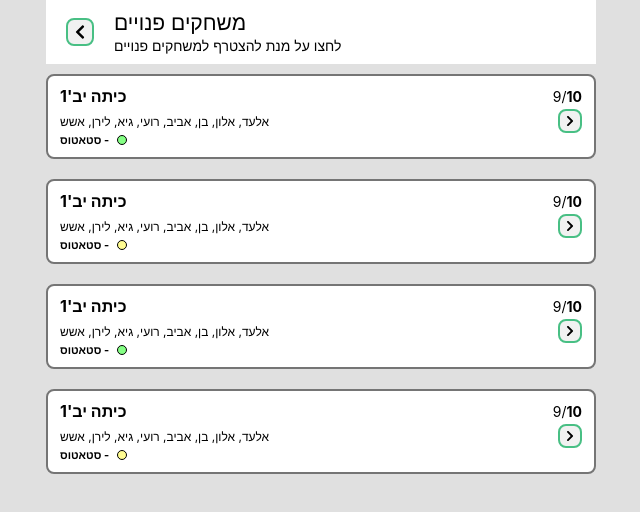
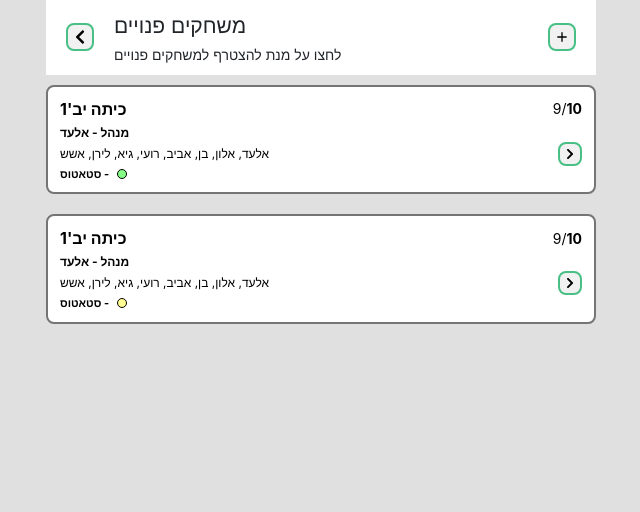
Before and after one commit to Adoobdoob71/ChemiFun_The_Sequel, a React (Create React App) app: page /home in a window 1280 px wide. Shown: the top 512 px of the page, without its empty margins (319-959 px from the left). Built offline with nearby package versions, Linux system fonts and the light colour scheme.

Commit message:
👌 IMPROVE: Small changes

```diff
--- a/public/index.html
+++ b/public/index.html
@@ -5,10 +5,7 @@
     <link rel="icon" href="%PUBLIC_URL%/favicon.ico" />
     <meta name="viewport" content="width=device-width, initial-scale=1" />
     <meta name="theme-color" content="#000000" />
-    <meta
-      name="description"
-      content="Web site created using create-react-app"
-    />
+    <meta name="description" content="חידון כימיה" />
     <link rel="apple-touch-icon" href="%PUBLIC_URL%/logo192.png" />
     <!--
       manifest.json provides metadata used when your web app is installed on a
@@ -24,7 +21,13 @@
       work correctly both with client-side routing and a non-root public URL.
       Learn how to configure a non-root public URL by running `npm run build`.
     -->
-    <title>React App</title>
+    <link
+      rel="stylesheet"
+      href="https://cdn.jsdelivr.net/npm/bootstrap@4.6.0/dist/css/bootstrap.min.css"
+      integrity="sha384-B0vP5xmATw1+K9KRQjQERJvTumQW0nPEzvF6L/Z6nronJ3oUOFUFpCjEUQouq2+l"
+      crossorigin="anonymous"
+    />
+    <title>ChemiFun</title>
   </head>
   <body>
     <noscript>You need to enable JavaScript to run this app.</noscript>
--- a/src/App.tsx
+++ b/src/App.tsx
@@ -3,9 +3,28 @@ import { BrowserRouter, Route, Switch } from "react-router-dom";
 import HomePage from "./screens/HomePage/HomePage";
 import LobbyPage from "./screens/LobbyPage/LobbyPage";
 import SignInPage from "./screens/SignInPage/SignInPage";
+import { NicknameContext } from "./utils/NicknameContext";
 
 const App: React.FC = (props) => {
+  const [nickname, setNickname] = React.useState<string>("");
+
+  const change_nickname = React.useCallback(
+    (value: string) => {
+      return setNickname(value);
+    },
+    [nickname]
+  );
+
+  const nickname_value = React.useMemo(
+    () => ({
+      nickname,
+      change_nickname,
+    }),
+    [nickname, change_nickname]
+  );
+
   return (
+    <NicknameContext.Provider value={nickname_value}>
       <BrowserRouter>
         <Switch>
           <Route path="/" exact>
@@ -19,6 +38,7 @@ const App: React.FC = (props) => {
           </Route>
         </Switch>
       </BrowserRouter>
+    </NicknameContext.Provider>
   );
 };
 
--- a/src/components/GameItem/GameItem.css
+++ b/src/components/GameItem/GameItem.css
@@ -13,6 +13,11 @@
 }
 
 .game_item_title {
+  color: var(--text-color);
+  font-weight: bold;
+}
+
+.game_item_host {
   color: var(--text-color);
   font-weight: bold;
 }
--- a/src/components/GameItem/GameItem.tsx
+++ b/src/components/GameItem/GameItem.tsx
@@ -5,6 +5,7 @@ import "./GameItem.css";
 
 interface GameItemProps {
   title: string;
+  host: string;
   key: string;
   participants?: string[];
   style?: React.CSSProperties;
@@ -28,6 +29,9 @@ const GameItem: React.FC<GameItemProps> = (props) => {
           </span>
         </Row>
       </Row>
+      <span className="game_item_host font_extra_small">
+        מנהל - {props.host}
+      </span>
       <Row style={{ justifyContent: "space-between" }}>
         <span className="game_item_participants_text font_extra_small">
           אלעד, אלון, בן, אביב, רועי, גיא, לירן, אשש
--- a/src/components/Header/Header.tsx
+++ b/src/components/Header/Header.tsx
@@ -16,7 +16,10 @@ const Header: React.FC<HeaderProps> = (props) => {
   return (
     <div
       className="flex flex_direction_row header_main_view align_center"
-      style={props.style}>
+      style={{
+        backgroundColor: props.transparent ? "transparent" : undefined,
+        ...props.style,
+      }}>
       {props.left}
       {props.center ? (
         props.center
--- a/src/components/index.tsx
+++ b/src/components/index.tsx
@@ -6,6 +6,7 @@ export { default as Button } from "./Button/Button";
 
 export { default as Header } from "./Header/Header";
 export { default as Alert } from "./Alert/Alert";
+export { default as Modal } from "./Modal/Modal";
 
 export { default as GameItem } from "./GameItem/GameItem";
 export { default as Participant } from "./Participant/Participant";
--- a/src/screens/CreateGamePage/CreateGamePage.css
+++ b/src/screens/CreateGamePage/CreateGamePage.css
@@ -0,0 +1,16 @@
+.create_game_page_main_view {
+  background-color: var(--surface-color);
+  border-radius: 0.8rem;
+  width: 100%;
+}
+
+.create_game_page_input_view {
+  padding: 2rem;
+}
+
+@media screen and (min-width: 55rem) {
+  .create_game_page_main_view {
+    width: 55rem;
+    align-self: center;
+  }
+}
--- a/src/screens/CreateGamePage/CreateGamePage.tsx
+++ b/src/screens/CreateGamePage/CreateGamePage.tsx
@@ -1,8 +1,50 @@
 import React from "react";
+import { useHistory } from "react-router";
+import { Column, Header, IconButton, Modal } from "../../components";
 import "./CreateGamePage.css";
+import { MdAdd, MdClose } from "react-icons/md";
 
-const CreateGamePage: React.FC = (props) => {
-  return null;
+interface CreateGamePageProps {
+  onHide: () => void;
+}
+
+const CreateGamePage: React.FC<CreateGamePageProps> = (props) => {
+  const [gameName, setGameName] = React.useState<string>("");
+
+  const history = useHistory();
+
+  const navigateToGameCreated = () => history.push("/game_control");
+
+  const onGameNameChange = (event: React.ChangeEvent<HTMLInputElement>) =>
+    setGameName(event.target.value);
+
+  return (
+    <div className="create_game_page_main_view flex flex_direction_column">
+      <Header
+        left={
+          <IconButton
+            icon={<MdClose color="var(--text-color)" size="1.6rem" />}
+            onClick={props.onHide}
+          />
+        }
+        right={
+          <IconButton
+            icon={<MdAdd color="var(--text-color)" size="1.4rem" />}
+            onClick={navigateToGameCreated}
+          />
+        }
+        transparent
+      />
+      <div className="create_game_page_input_view flex flex_direction_column">
+        <input
+          className="custom_input font_small"
+          value={gameName}
+          onChange={onGameNameChange}
+          placeholder="שם הקבוצה"
+        />
+      </div>
+    </div>
+  );
 };
 
 export default CreateGamePage;
--- a/src/screens/HomePage/HomePage.tsx
+++ b/src/screens/HomePage/HomePage.tsx
@@ -1,17 +1,25 @@
 import React from "react";
 import { FaChevronLeft } from "react-icons/fa";
-import { Column, GameItem, Header, IconButton } from "../../components";
+import { Column, GameItem, Header, IconButton, Modal } from "../../components";
 import { Game } from "../../utils/classes";
 import "./HomePage.css";
 import { useHistory } from "react-router-dom";
+import { MdAdd } from "react-icons/md";
+import CreateGamePage from "../CreateGamePage/CreateGamePage";
 
 const HomePage: React.FC = (props) => {
   const [games, setGames] = React.useState<Game[]>([]);
+  const [modalVisible, setModalVisible] = React.useState<boolean>(false);
+
   const history = useHistory();
   const goBack = () => history.goBack();
   const navigateToGame = () => history.push("/game");
 
+  const showModal = () => setModalVisible(true);
+  const hideModal = () => setModalVisible(false);
+
   return (
+    <>
       <div className="home_page_main_view flex flex_direction_column align_center">
         <Header
           title="משחקים פנויים"
@@ -20,6 +28,12 @@ const HomePage: React.FC = (props) => {
             <IconButton
               icon={<FaChevronLeft color="var(--text-color)" size="1.6rem" />}
               onClick={goBack}
+            />
+          }
+          right={
+            <IconButton
+              icon={<MdAdd color="var(--text-color)" size="1.6rem" />}
+              onClick={showModal}
             />
           }
         />
@@ -34,6 +48,7 @@ const HomePage: React.FC = (props) => {
             title="כיתה יב'1"
             style={{ marginBlock: "1rem" }}
             started={true}
+            host="אלעד"
             onClick={navigateToGame}
           />
           <GameItem
@@ -41,24 +56,15 @@ const HomePage: React.FC = (props) => {
             title="כיתה יב'1"
             style={{ marginBlock: "1rem" }}
             started={false}
-          onClick={navigateToGame}
-        />
-        <GameItem
-          key="key"
-          title="כיתה יב'1"
-          style={{ marginBlock: "1rem" }}
-          started={true}
-          onClick={navigateToGame}
-        />
-        <GameItem
-          key="key"
-          title="כיתה יב'1"
-          style={{ marginBlock: "1rem" }}
-          started={false}
+            host="אלעד"
             onClick={navigateToGame}
           />
         </Column>
       </div>
+      <Modal visible={modalVisible} onHide={hideModal}>
+        <CreateGamePage onHide={hideModal} />
+      </Modal>
+    </>
   );
 };
 
--- a/src/screens/SignInPage/SignInPage.tsx
+++ b/src/screens/SignInPage/SignInPage.tsx
@@ -3,17 +3,20 @@ import { Alert, Column, Header, IconButton } from "../../components";
 import { FaChevronRight } from "react-icons/fa";
 import "./SignInPage.css";
 import { useHistory } from "react-router";
+import { NicknameContext } from "../../utils/NicknameContext";
 
 const SignInPage: React.FC = ({}) => {
   const [nickname, setNickname] = React.useState<string>("");
   const [alertMessage, setAlertMessage] = React.useState<string>("");
   const history = useHistory();
+  const { change_nickname } = React.useContext(NicknameContext);
 
   const advanceToNextPage = () => {
     if (nickname.length === 0) {
       setAlertMessage("לא הוזן כינוי");
       return;
     }
+    change_nickname(nickname);
     history.push("/home");
   };
 
```
Lines whose indentation alone changed are shown as unchanged.
